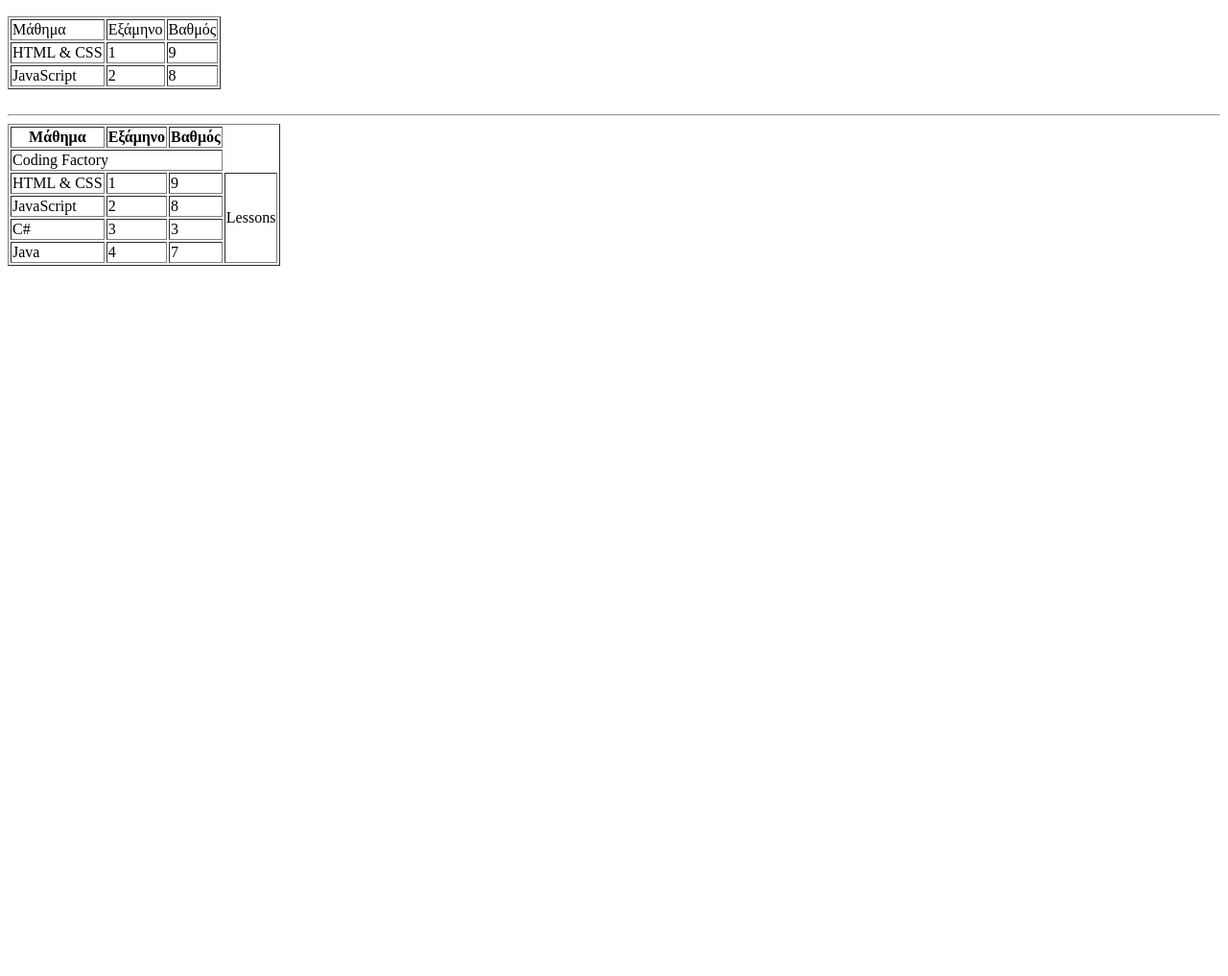
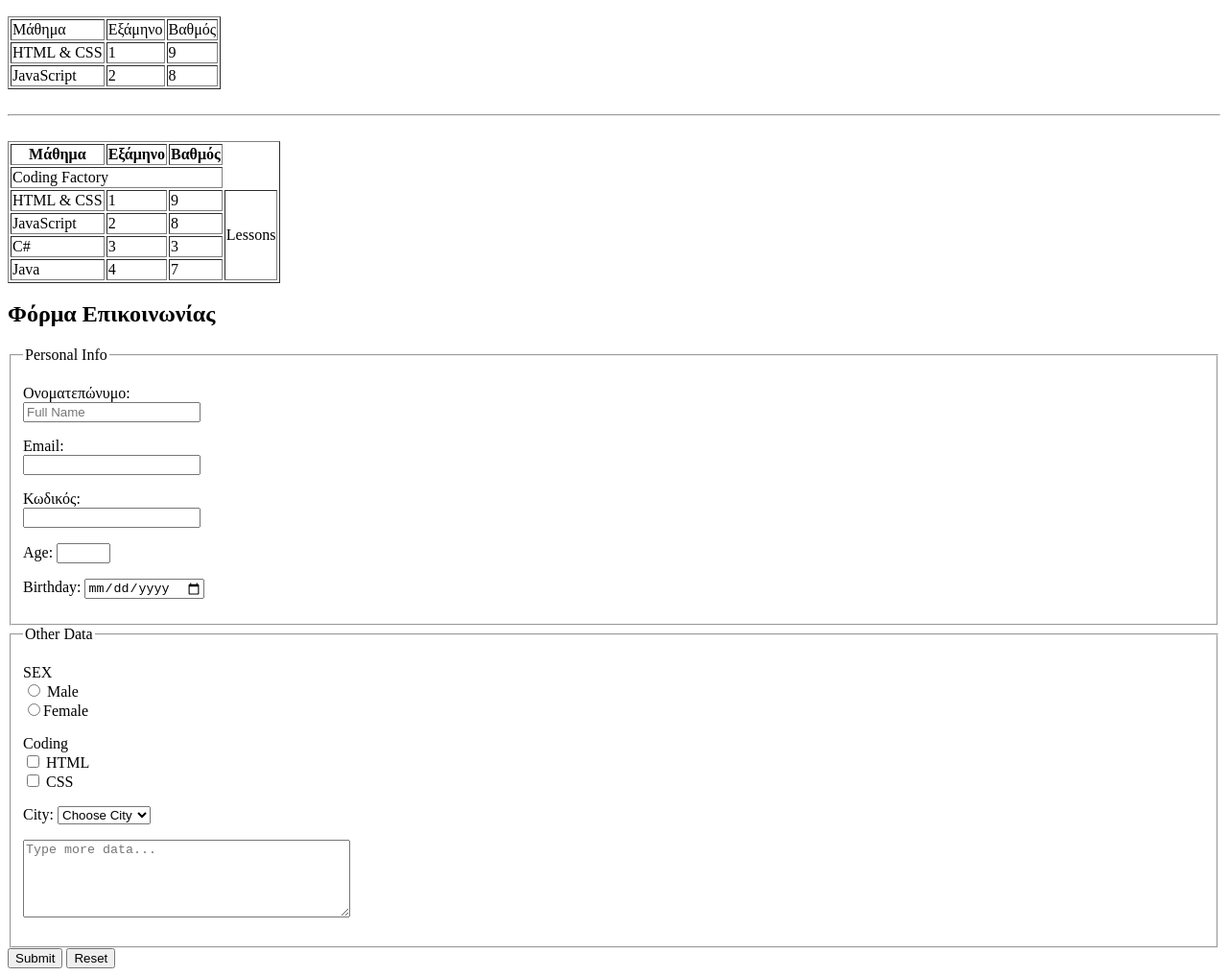
Before and after one commit to theokalogr-bit/cf10-web, a plain HTML site: page chapter1/1-HTML-intro.html in a window 1280 px wide. Shown: the part 938-1955 px from the top of the page at 96% size. Before the commit the page ends 1223 px from the top, so only its background shows below. Drawn offline with Linux system fonts and the light colour scheme.

Commit message:
CSS Basic Style

```diff
--- a/chapter1/1-HTML-intro.html
+++ b/chapter1/1-HTML-intro.html
@@ -79,6 +79,8 @@
 
     <br>
     <hr>
+    <br>
+
 
     <table border="1">
         <thead>
@@ -116,5 +118,81 @@
         </tbody>
     </table>
 
+    <h2>Φόρμα Επικοινωνίας</h2>
+
+    <form>
+        <fieldset>
+            <legend>Personal Info</legend>
+        <p>
+        <label for="fldfullname">Ονοματεπώνυμο:</label> <br>
+        <input type="text" name="fullname" id="fldfullname" placeholder="Full Name">
+        </p>
+
+        <p>
+        <label for="">Email:</label> <br>
+        <input type="email" name="email">
+        </p>
+
+        <p>
+            <label>Κωδικός:</label> <br>
+            <input type="password" name="password">
+        </p>
+
+        <p>
+            <label for="fldage">Age: </label>
+            <input type="number" id="fldage" min="20" max="40">
+        </p>
+
+        <p>
+            <label for="fldBirthday">Birthday:</label>
+            <input type="date" id="fldBirthday">
+        </p>
+    </fieldset>
+
+
+    <fieldset>
+        <legend>Other Data</legend>
+        <p>SEX
+            <br>
+
+            <input type="radio" name="gender" id="fldMale" value="male">
+            <label for="fldMale">Male</label>
+
+            <br>
+
+            <input type="radio" name="gender" id="fldFemale" value="female>
+            <label for="fldFemale">Female</label>
+        </p>
+
+        <p>Coding
+            <br>
+
+            <input type="checkbox"id="fldHtml" value="html">
+            <label for="fldHtml">HTML</label>
+
+            <br>
+
+            <input type="checkbox"  id="fldCSS" value="css">
+            <label for="fldCSS">CSS</label>
+        </p>
+
+        <p>
+            <label for="fldCity">City:</label>
+            <select id="fldCity">
+                <option value="" selected default>Choose City</option>
+                <option value="athens">Athens</option>
+                <option value="thessaloniki">Thessaloniki</option>
+                <option value="patras">Patras</option>
+            </select>
+        </p>
+
+        <p>
+            <textarea rows="5" cols="40" placeholder="Type more data..." required></textarea>
+        </p>
+    </fieldset>
+    <button type="submit">Submit</button>
+    <button type="reset">Reset</button>
+    </form>
+
 </body>
 </html>
--- /dev/null
+++ b/chapter1/css/2-CSS-basic-style.css
@@ -0,0 +1,87 @@
+body {
+    background-color: lightgray;
+}
+
+.main-title {
+    text-decoration: underline;
+    text-align: center;
+}
+
+.highlight {
+    color: green;
+    font-weight: bold;
+}
+
+.container {
+    background-color: white;
+}
+
+#unique {
+    color: orange;
+}
+
+.special {
+    color: purple;
+}
+
+.bg-green {
+    background-color: rgb(3, 251, 3);
+}
+
+.important-text {
+    color: yellow !important;
+}
+
+.container p {
+    text-decoration: underline;
+}
+
+input[type="text"] {
+    border: 2px solid blue;
+}
+
+input[type="password"] {
+    border: 2px solid red;
+}
+
+p::first-letter {
+    font-size: 200%;
+    color: blue;
+}
+
+h2::before {
+    content: "@";
+    color: gold;
+}
+
+h2::after {
+    content: "$";
+    color: red;
+}
+
+ul li:first-child {
+    color: blue;
+    font-weight: bold;
+    background-color: lightblue;
+}
+
+ul li:last-child {
+    color: red;
+    font-weight: bold;
+    background-color: lightcoral;
+}
+
+ul li:nth-child(odd) {
+    color: green;
+    font-size: 20px;
+}
+
+button:hover {
+    background-color:orange;
+    cursor: pointer;
+}
+
+.border-red {
+   /* border: 2px solid red; */
+    border-bottom: 5px solid red;
+}
```
Also changed, not shown: chapter1/2-CSS-basic-style.html (added, +60 -0 lines), img/aueb-logo.jpg (added), 1 other file.
